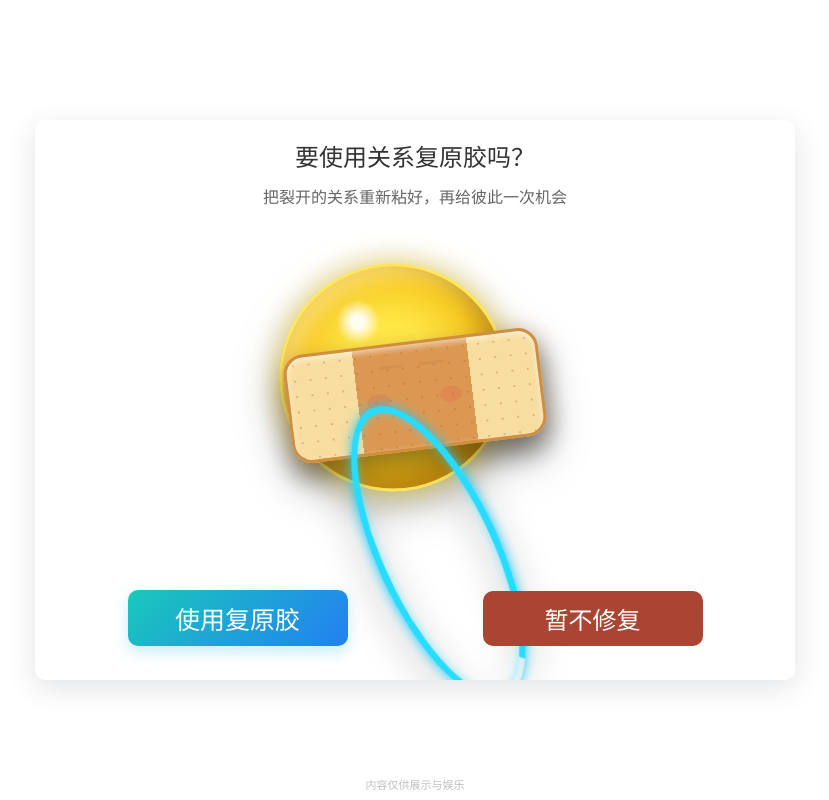
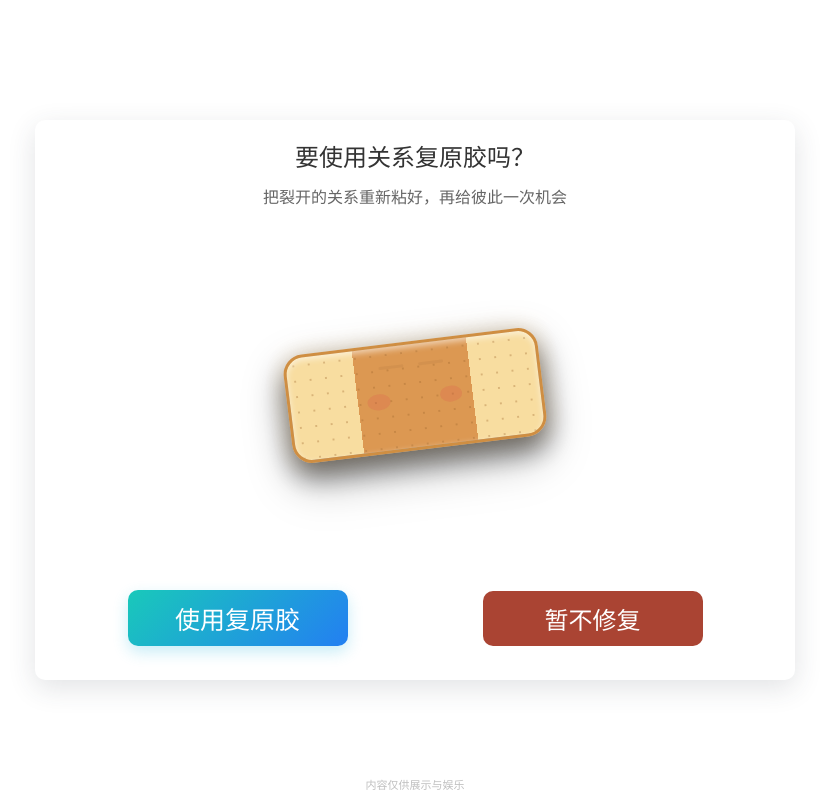
Before and after one commit to ldykxmm/repair-glue, a plain HTML site: page index.html in a window 1280 px wide. Shown: the whole page, without its empty margins (225-1054 px from the left). Drawn offline with Linux system fonts and the light colour scheme.

Commit message:
fix: 隐藏多余的黄色球和蓝色圈

```diff
--- a/index.html
+++ b/index.html
@@ -74,6 +74,7 @@ body{font-size:2.4rem;padding:0;margin:0;width:100vw;height:100vh;font-family:Ru
 @keyframes repairOrbit{from{transform:rotate(-12deg)}to{transform:rotate(348deg)}}
 @keyframes repairBandageFloat{from{margin-top:-.5rem}to{margin-top:.7rem}}
 @media (prefers-reduced-motion:reduce){.repair-bandage{animation:none}}
+.repair-glue::before,.repair-glue::after{display:none}
 .accepted-body{grid-template-rows:minmax(2rem,1fr)auto auto auto minmax(2rem,1fr);text-align:center}
 .accepted-body-title{grid-row:2;justify-self:center;text-align:center}
 .accepted-body-subtitle{grid-row:3;justify-self:center;text-align:center;padding-bottom:3rem}
```
